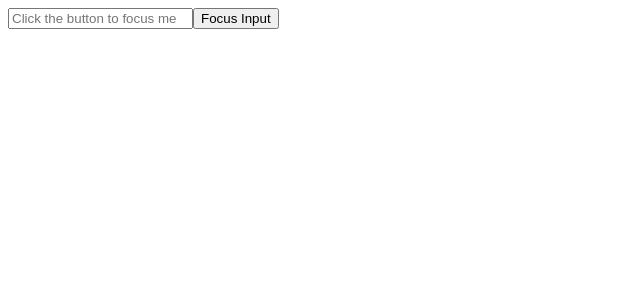
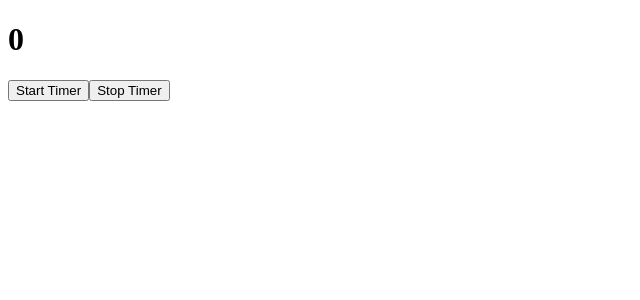
Before and after one commit to Sk-Shubhasheesh/React-Yatra, a React app: page / in a window 1280 px wide. Shown: the top 300 px of the page, without its empty margins (0-640 px from the left). Built offline with nearby package versions, Linux system fonts and the light colour scheme.

Commit message:
Using useRef for Storing Mutable Values

```diff
--- a/src/App.js
+++ b/src/App.js
@@ -1,25 +1,36 @@
-import React, { useRef } from 'react';
+import React,{ useState, useRef } from 'react';
 
 function App() {
-  // Create a ref using the useRef hook and set its initial value to null
-  const inputRef = useRef(null);
+  const [count, setCount] = useState(0);
+  const timerRef = useRef(null);
 
-  // Function to focus the input field when the button is clicked
-  const handleFocus = () => {
-    // Check if the ref has the current DOM node (input field) attached
-    if (inputRef.current) {
-      inputRef.current.focus(); // Focus the input element
+  const startTimer = () => {
+    if (!timerRef.current) {
+      timerRef.current = setInterval(() => {
+        setCount((prev) => prev + 1);
+      }, 1000);
     }
+  };
+
+  const stopTimer = () => {
+    clearInterval(timerRef.current);
+    timerRef.current = null;
   };
 
   return (
     <div>
-      {/* Attach the ref to the input element */}
-      <input ref={inputRef} type="text" placeholder="Click the button to focus me" />
-      <button onClick={handleFocus}>Focus Input</button>
+      <h1>{count}</h1>
+      <button onClick={startTimer}>Start Timer</button>
+      <button onClick={stopTimer}>Stop Timer</button>
     </div>
   );
 }
 
+export default App;
 
-export default App;
+
+/*
+timerRef is used to store the interval ID without causing re-renders.
+This allows you to keep track of the interval ID so you can clear it when needed without losing it between renders.
+
+*/
```
